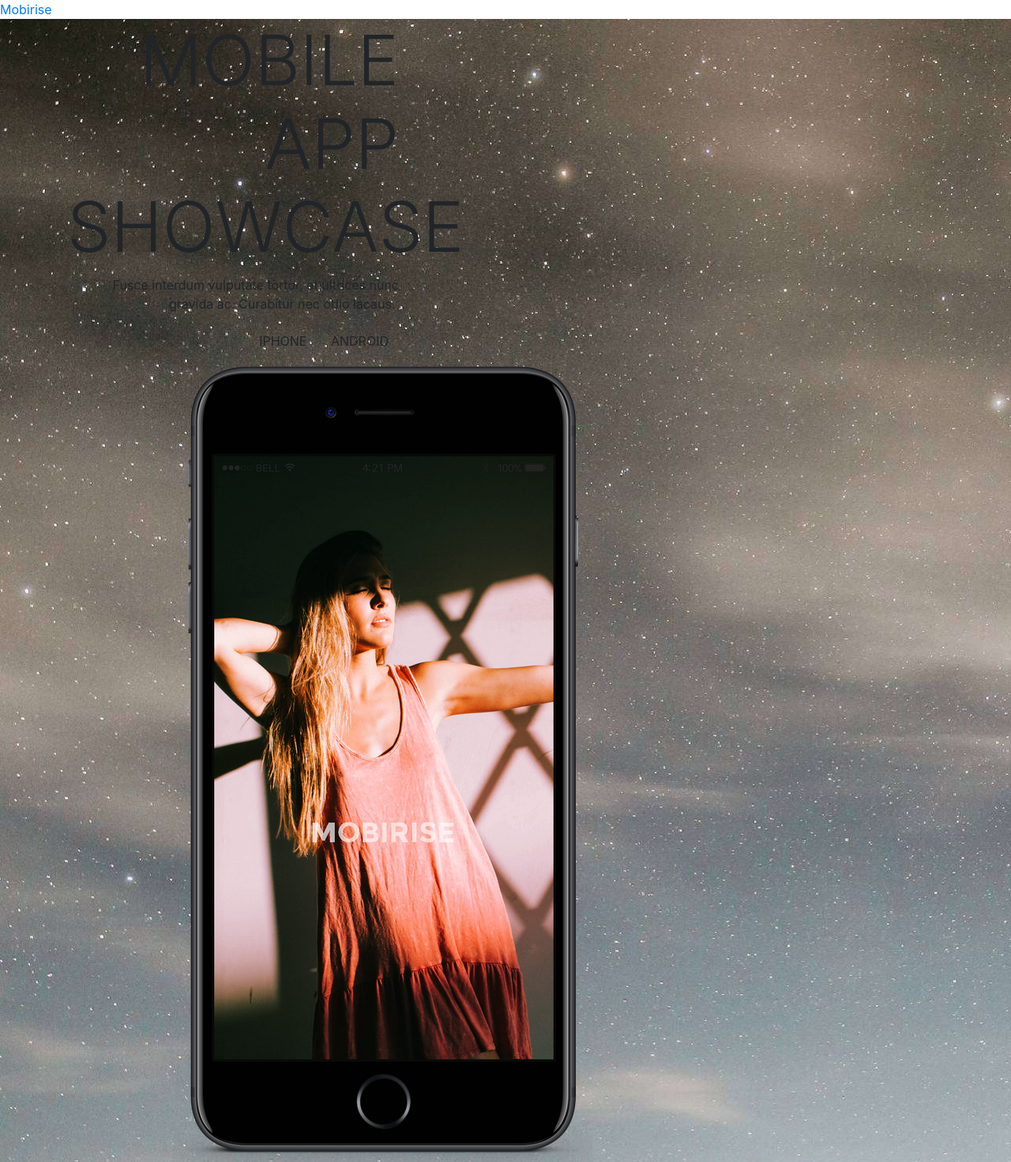
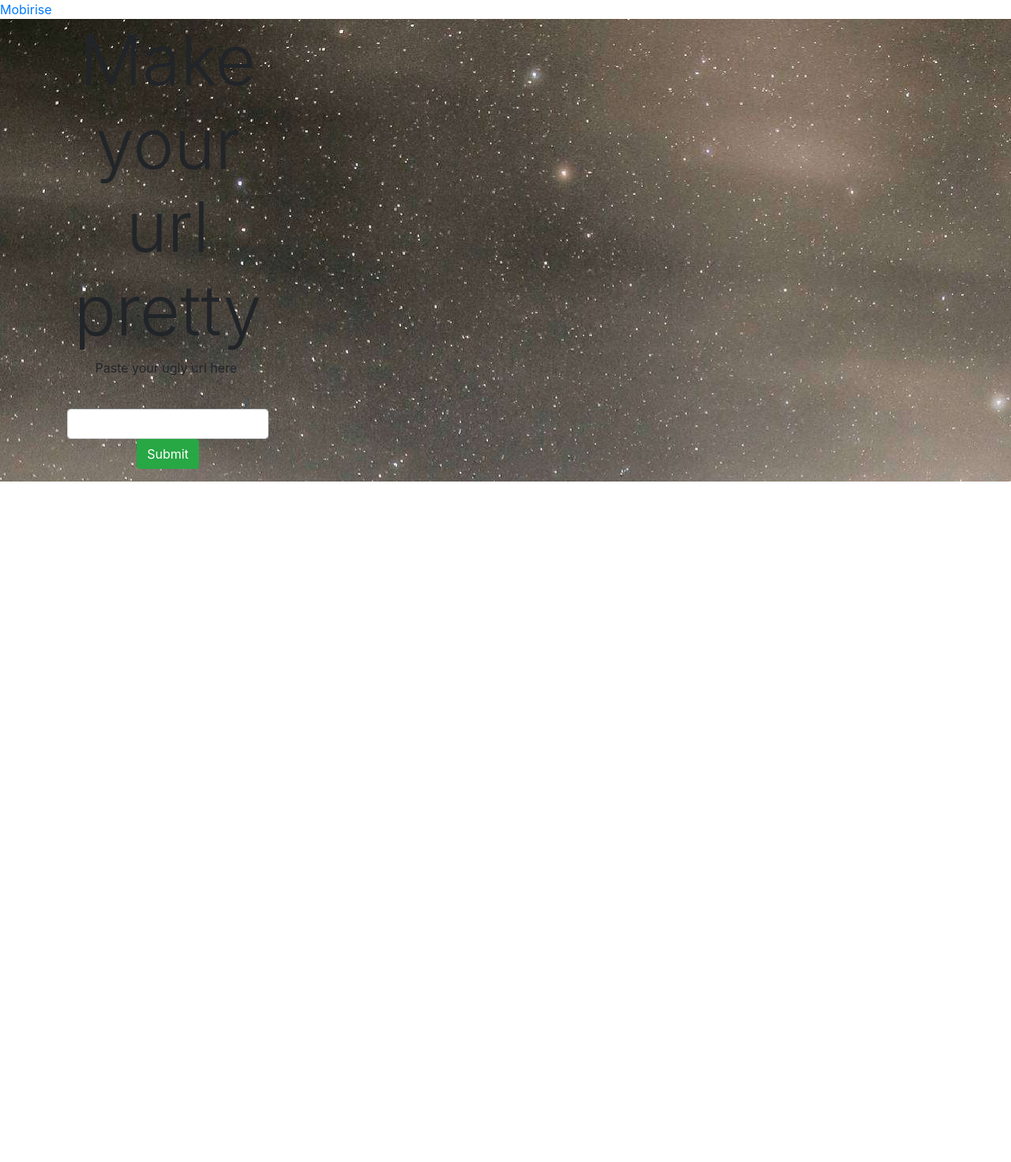
Before and after one commit to andrew-kulikov/shortify, a Django app: page / in a window 1280 px wide. Shown: the part 64-1536 px from the top of the page at 79% size. After the commit the page ends 674 px from the top, so only its background shows below. Run offline with Django 3.2, Linux system fonts and the light colour scheme; some libraries are stand-ins or nearby versions.

Commit message:
changed main page

```diff
--- a/shortify/templates/base.html
+++ b/shortify/templates/base.html
@@ -8,9 +8,9 @@
     <meta http-equiv="X-UA-Compatible" content="IE=edge">
     <meta name="generator" content="Mobirise v3.12.1, mobirise.com">
     <meta name="viewport" content="width=device-width, initial-scale=1">
-    <link rel="shortcut icon" href="{% static 'images/logo.png' %}">
+    <link rel="shortcut icon" href="{% static 'images/logo.png' %}" type="image/x-icon">
     <meta name="description" content="Responsive Bootstrap HTML Mobile Application Template - Free Download">
-    <title>Free HTML Bootstrap Mobile App Template</title>
+    <title>Shortify</title>
     <link rel="stylesheet" href="https://fonts.googleapis.com/css?family=Lora:400,700,400italic,700italic&amp;subset=latin">
     <link rel="stylesheet" href="https://fonts.googleapis.com/css?family=Montserrat:400,700">
     <link rel="stylesheet" href="https://fonts.googleapis.com/css?family=Raleway:100,100i,200,200i,300,300i,400,400i,500,500i,600,600i,700,700i,800,800i,900,900i">
@@ -112,20 +112,28 @@
         <div class="mbr-table-cell">
             <div class="container">
                 <div class="mbr-section row">
-                        <div class="mbr-table-md-up">
-                            <div class="mbr-table-cell col-md-5 content-size text-xs-center text-md-right">
-                                <h3 class="mbr-section-title display-2">MOBILE APP SHOWCASE</h3>
+                    <div class="mbr-table-md-up"></div>
+                    <div class="mbr-table-cell col-md-3 text-xs-center text-md-center">
+
+                        <h3 class="mbr-section-title display-2">Make your url pretty</h3>
 
                         <div class="mbr-section-text">
-                                    <p>Fusce interdum vulputate tortor, et ultrices nunc gravida ac. Curabitur nec odio lacaus.&nbsp;</p>
+                            <p>Paste your ugly url here&nbsp;</p>
+                            <form method="get">
+                                <div class="form-group">
+                                    <label for="usr"></label>
+                                    <input type="text" class="form-control" id="usr">
+                                    <input type="submit" class="btn btn-success">
+                                </div>
+                            </form>
                         </div>
 
-                                <div class="mbr-section-btn"><a class="btn btn-black" href="https://mobirise.com">IPHONE</a> <a class="btn btn-black" href="https://mobirise.com">ANDROID</a> </div>
+                    </div>
 
-                            </div>
-                            <div class="mbr-table-cell mbr-valign-top mbr-left-padding-md-up col-md-7 image-size" style="width: 50%;">
+
+                    <!--div class="mbr-table-cell mbr-valign-top mbr-left-padding-md-up col-md-7 image-size" style="width: 50%;">
                         <div class="mbr-figure"><img src="{% static 'images/app-showcase.png' %}"></div>
-                            </div>
+                    </div-->
 
                 </div>
             </div>
```
Also changed, not shown: shortify/static/logo.jpg (renamed from shortify/static/images/logo.jpg). Lines whose indentation alone changed are shown as unchanged.
